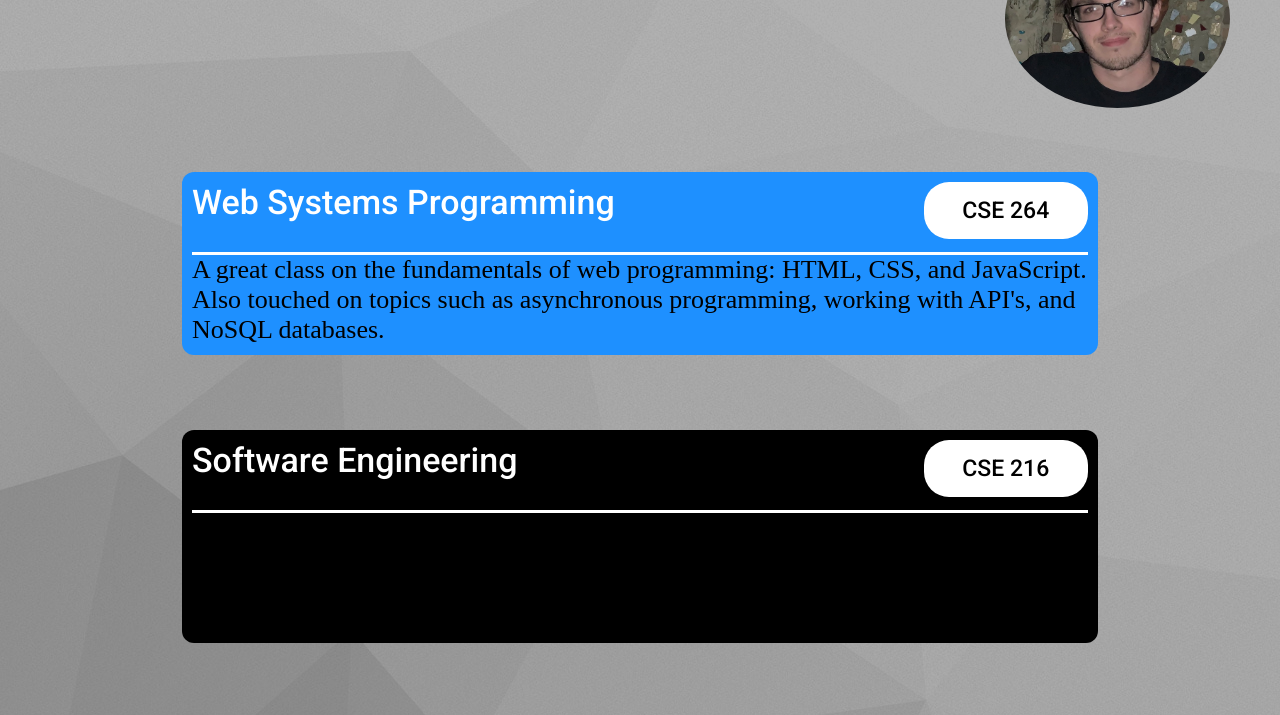
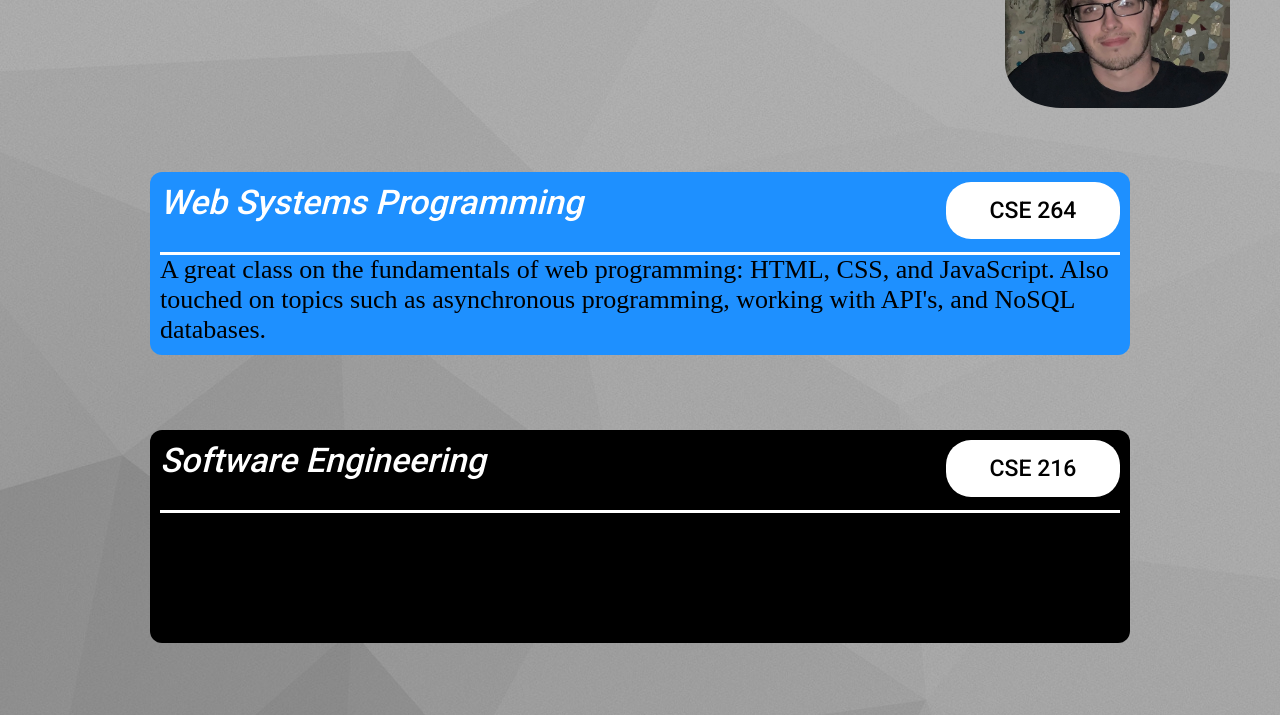
Before and after one commit to ColeBuck/portfolio, a Gatsby site: page /coursework in a window 1280 px wide. Shown: the part 96-811 px from the top of the page. Built offline with nearby package versions, Linux system fonts and the light colour scheme; Gatsby itself is replaced by a stand-in of ours.

Commit message:
add styling changes

```diff
--- a/src/components/AboutMe.scss
+++ b/src/components/AboutMe.scss
@@ -7,7 +7,7 @@ p {
     margin-top: 90px;
     background-color: dodgerblue;
     border-radius: 12px;
-    padding: 10px;
+    padding: 15px;
 }
 
 @media only screen and (max-width: 850px) {
--- a/src/components/CourseCard.scss
+++ b/src/components/CourseCard.scss
@@ -1,6 +1,6 @@
 div.course-card {
 
-    width: 70%;
+    width: 75%;
     margin: auto;
     margin-bottom: 75px;
     border-radius: 12px;
@@ -26,6 +26,7 @@ header.title {
     font-family: 'Roboto', sans-serif;
     color: white;
     display: inline;
+    font-style: italic;
 }
 
 a.course {
--- a/src/components/Navbar.scss
+++ b/src/components/Navbar.scss
@@ -50,7 +50,7 @@ a:visited {
 }
 
 img {
-    border-radius: 50%;
+    border-radius: 25%;
     position: absolute;
     right: 50px;
     top: 25px;
--- a/src/components/ProjectCard.scss
+++ b/src/components/ProjectCard.scss
@@ -1,6 +1,6 @@
 div.project-card {
 
-    width: 70%;
+    width: 75%;
     margin: auto;
     margin-bottom: 75px;
     border-radius: 12px;
```
